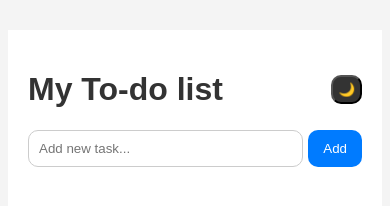
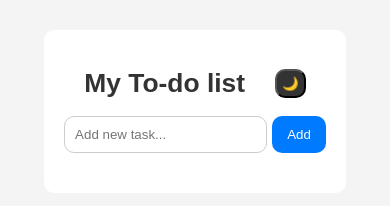
Before and after one commit to ErbolShermamatov/todolist, a plain HTML site: page index.html in a window 390 px wide. Drawn offline with Linux system fonts and the light colour scheme.

Commit message:
styles: Changed styles

```diff
--- a/index.html
+++ b/index.html
@@ -11,7 +11,7 @@
 <body>
     <div class="container">
         <div class="header">
-            <h1>My To-do list</h1>
+            <h1 class="header__title">My To-do list</h1>
             <button id="theme-toggle">🌙</button>
         </div>
         <form id="task-form">
--- a/style.css
+++ b/style.css
@@ -6,15 +6,17 @@ body {
 }
 
 .container {
-    max-width: 500px;
+    max-width: 40%;
     margin: 30px auto;
     background: #fff;
+    border-radius: 10px;
     padding: 20px;
 }
 
 .header {
     display: flex;
-    justify-content: space-between;
+    justify-content: center;
+    gap: 30px;
     align-items: center;
 }
 
@@ -30,11 +32,12 @@ h1 {
 
 #task-form {
     display: flex;
+    justify-content: center;
     gap: 5px;
 }
 
 #task-input {
-    flex-grow: 1;
+    width: 75%;
     padding: 10px;
     border-radius: 10px;
     border: 1px solid #ccc;
@@ -100,3 +103,15 @@ body.dark-mode ul li {
     background: #555;
     color: #fff;
 }
+
+
+@media (max-width: 726px) {
+    .container {
+        max-width: 70%;
+    }
+}
+@media (max-width: 576px) {
+    .header__title {
+        font-size: 1.65rem;
+    }
+}
```
Also changed, not shown: 1 other file.
